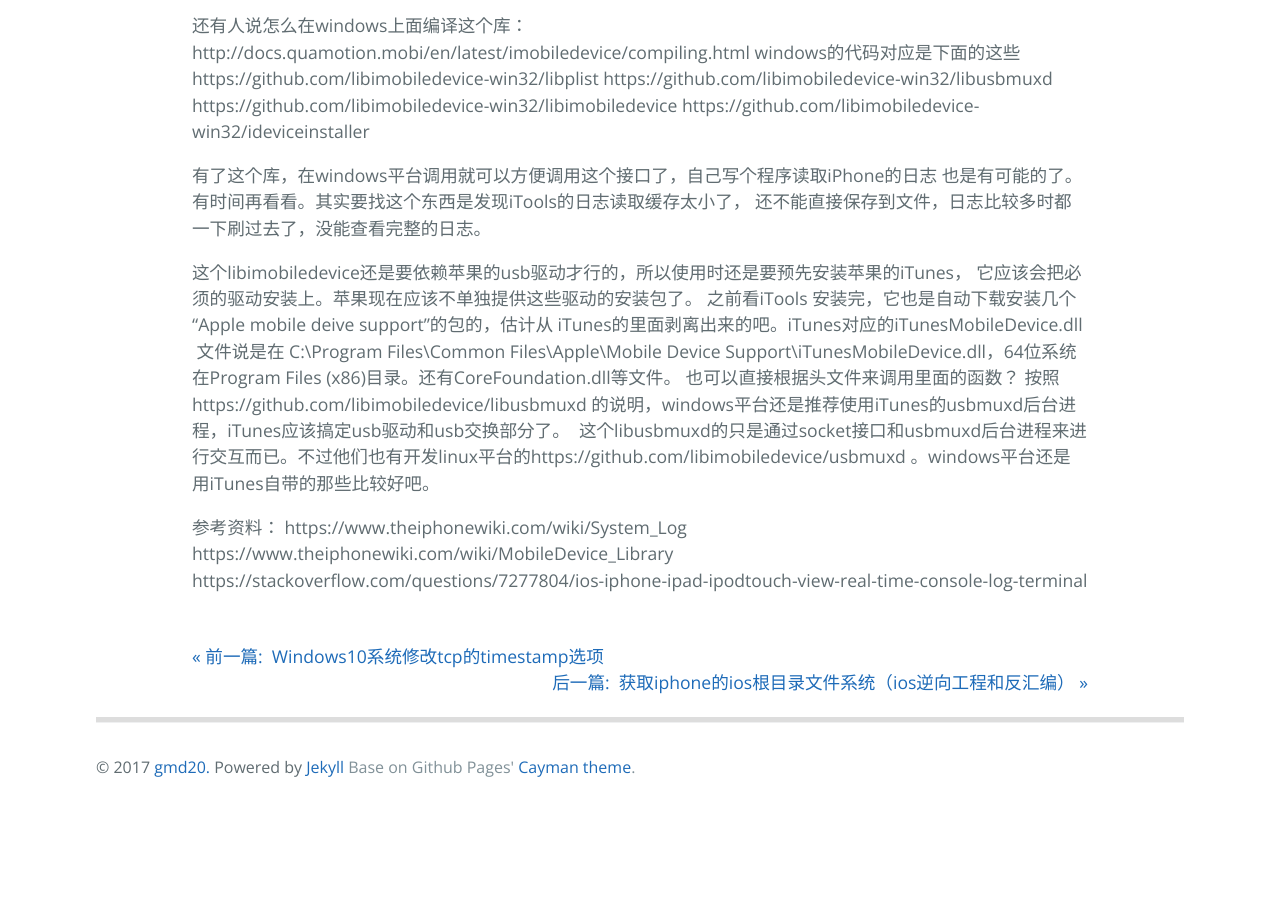
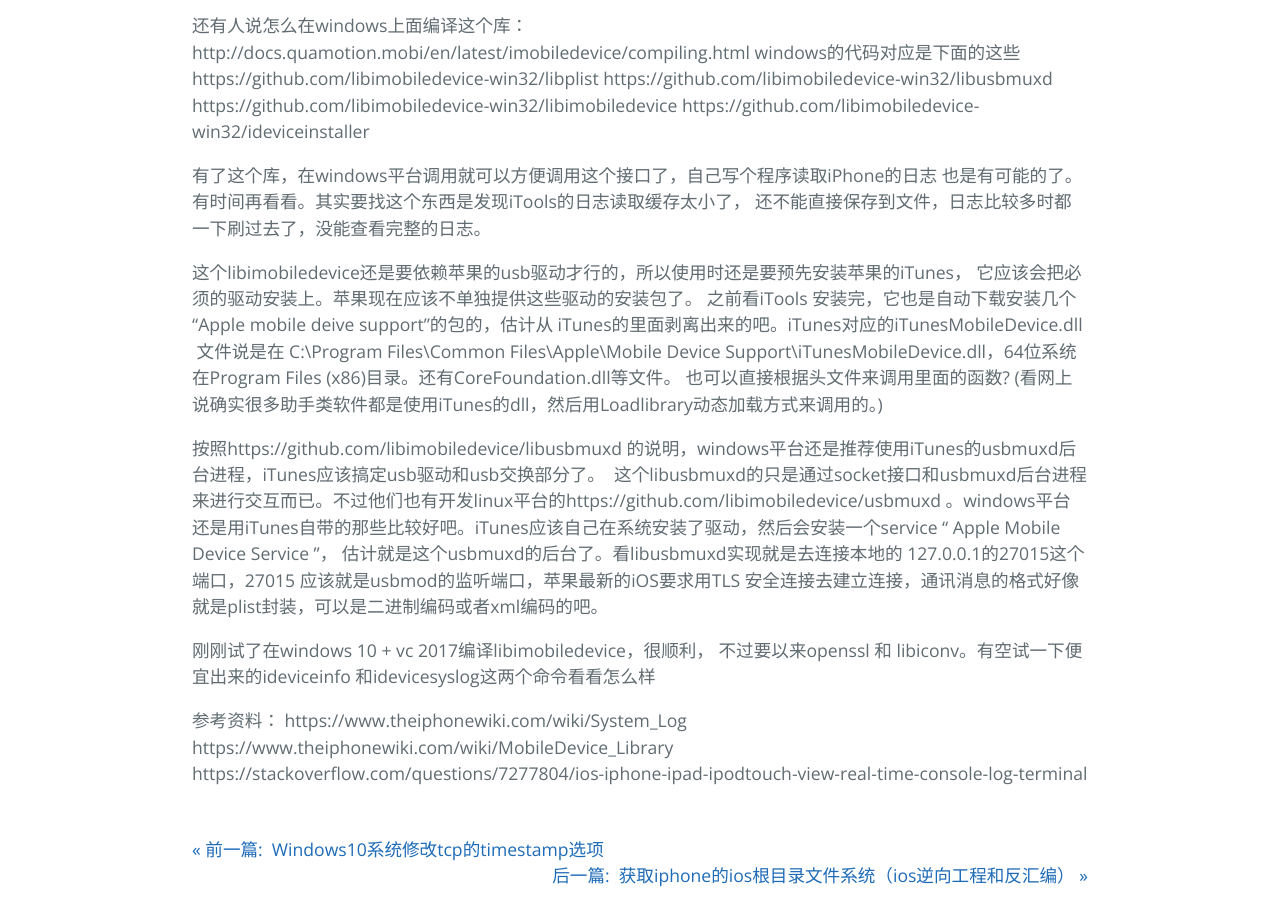
Before and after one commit to gmd20/gmd20.github.io, a Jekyll site: the page built from _posts/2017-06-01-编程通过usb接口读取iOS设备的device console（syslog实时日志）的方法.markdown, in a window 1280 px wide and 900 px high, scrolled down 1270 px. Built offline with Jekyll 4.4.1, drawn with Linux system fonts in a browser that asks for light colours; Markdown is read by kramdown in place of the engine named in the settings; comment, search, counter and statistics services are not loaded; before the commit the page ends 2097 px from its top, so only the background shows below that.

Commit message:
Update 2017-06-01-编程通过usb接口读取iOS设备的device console（syslog实时日志）的方法.markdown

```diff
--- a/_posts/2017-06-01-编程通过usb接口读取iOS设备的device console（syslog实时日志）的方法.markdown
+++ b/_posts/2017-06-01-编程通过usb接口读取iOS设备的device console（syslog实时日志）的方法.markdown
@@ -51,9 +51,13 @@
 它应该会把必须的驱动安装上。苹果现在应该不单独提供这些驱动的安装包了。
 之前看iTools 安装完，它也是自动下载安装几个 “Apple mobile deive support”的包的，估计从
 iTunes的里面剥离出来的吧。iTunes对应的iTunesMobileDevice.dll  文件说是在 C:\Program Files\Common Files\Apple\Mobile Device Support\iTunesMobileDevice.dll，64位系统在Program Files (x86)目录。还有CoreFoundation.dll等文件。
-也可以直接根据头文件来调用里面的函数？
+也可以直接根据头文件来调用里面的函数? (看网上说确实很多助手类软件都是使用iTunes的dll，然后用Loadlibrary动态加载方式来调用的。)
+
 按照https://github.com/libimobiledevice/libusbmuxd 的说明，windows平台还是推荐使用iTunes的usbmuxd后台进程，iTunes应该搞定usb驱动和usb交换部分了。  这个libusbmuxd的只是通过socket接口和usbmuxd后台进程来进行交互而已。不过他们也有开发linux平台的https://github.com/libimobiledevice/usbmuxd
-。windows平台还是用iTunes自带的那些比较好吧。
+。windows平台还是用iTunes自带的那些比较好吧。iTunes应该自己在系统安装了驱动，然后会安装一个service “ Apple Mobile Device Service
+”， 估计就是这个usbmuxd的后台了。看libusbmuxd实现就是去连接本地的 127.0.0.1的27015这个端口，27015 应该就是usbmod的监听端口，苹果最新的iOS要求用TLS 安全连接去建立连接，通讯消息的格式好像就是plist封装，可以是二进制编码或者xml编码的吧。
+
+刚刚试了在windows 10 + vc 2017编译libimobiledevice，很顺利， 不过要以来openssl 和 libiconv。有空试一下便宜出来的ideviceinfo 和idevicesyslog这两个命令看看怎么样
 
 
 参考资料：
```
